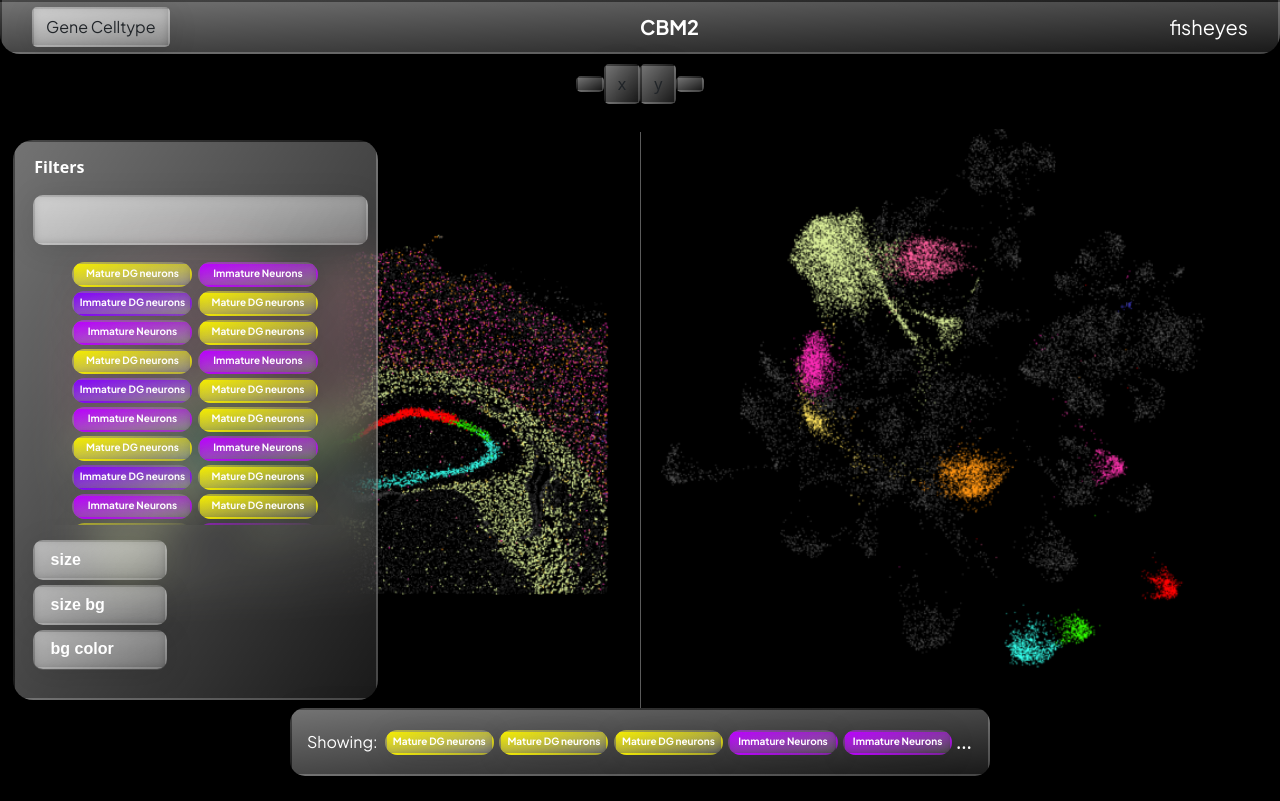
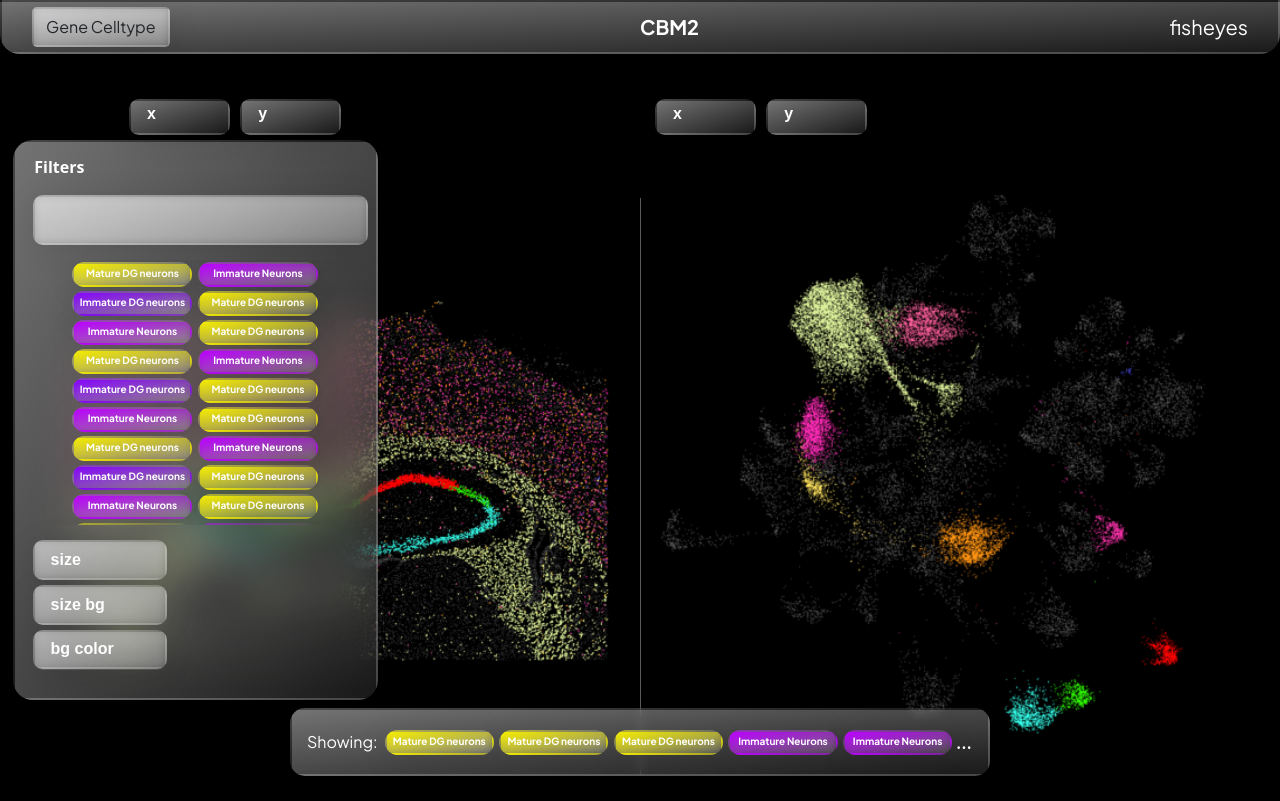
Before and after one commit to serrachow/fishies, a React (Create React App) app in the folder frontend/: page / in a window 1280 px wide. Built offline with nearby package versions, Linux system fonts and the light colour scheme.

Commit message:
fixed coords

```diff
--- a/frontend/src/App.css
+++ b/frontend/src/App.css
@@ -31,3 +31,20 @@ body {
   justify-content: center;
   align-items: center;
 }
+
+.coordinates-container {
+  display: flex;
+  align-items: center;
+  justify-content: space-between;
+  padding: 20px;
+}
+
+.coordinates {
+  display: inline-block;
+  padding: 10px;
+  border-radius: 5px;
+  padding-top: 20px;
+  padding-right: 30px;
+  padding-bottom: 20px;
+  padding-left: 30px;
+}
--- a/frontend/src/App.js
+++ b/frontend/src/App.js
@@ -16,7 +16,9 @@ function App() {
   return (
     <div className="App">
       <Navbar/>
-      <Coordinates/>
+      <div className="coordinates-container">
+        <Coordinates/> <Coordinates/>
+      </div>
       <SidePanel>
         <GeneComponent geneName={"Mature DG neurons"}/>
         <GeneComponent geneName={"Immature Neurons"}/>
--- a/frontend/src/components/Coordinates/Coordinates.css
+++ b/frontend/src/components/Coordinates/Coordinates.css
@@ -1,4 +1,14 @@
 .coordinates {
+    display: flex;
+    flex-direction: row;
     position: relative;
     z-index: 1;
+    padding: 10px;
 }
+
+input {
+    padding: 10px;
+    margin-bottom: 10px;
+    border: 1px solid #ccc;
+    border-radius: 4px;
+}
--- a/frontend/src/components/Coordinates/Coordinates.js
+++ b/frontend/src/components/Coordinates/Coordinates.js
@@ -1,14 +1,28 @@
 import ButtonLayout from '../button_layout/button_layout.js';
 
 import './Coordinates.css'
+import TextInput from '../TextInput/TextInput'
 
 function Coordinates() {
+
+  const inputx = document.getElementById('inputx');
+  const inputy = document.getElementById('inputy');
+
+const xChange = () => {
+  console.log('x change')
+  console.log('Input X value:', inputx.value);
+}
+const yChange = () => {
+  console.log('Input Y value:', inputy.value);
+}
+
+
   return (
     <div className='coordinates'>
-        <ButtonLayout> </ButtonLayout>
-        <ButtonLayout>x </ButtonLayout>
-        <ButtonLayout>y </ButtonLayout>
-        <ButtonLayout> </ButtonLayout>
+        {/* <input type="text" id="inputx" placeholder="x" size="4" onChange={xChange}/>
+        <input type="text" id="inputy" placeholder="y" size="4" onChange={yChange}/> */}
+        <TextInput width="20%" height="7.5%" label="x"/>
+        <TextInput width="20%" height="7.5%" label="y"/>
     </div>
   )
 }
```
